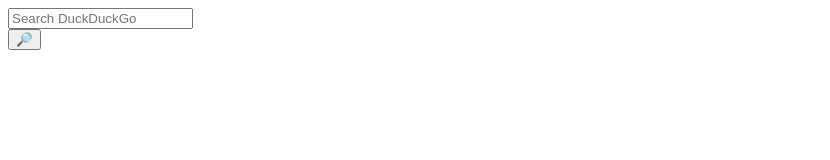
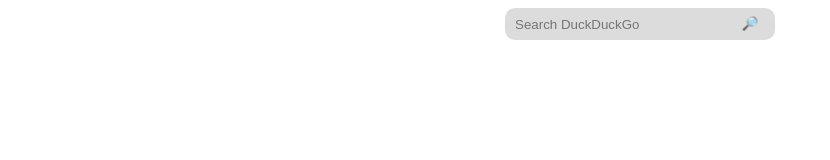
Before and after one commit to source-browser/source-main, a plain HTML site: page Themes/default-theme.html in a window 1280 px wide. Shown: the whole page, without its empty margins (0-830 px from the left). Drawn offline with Linux system fonts and the light colour scheme.

Commit message:
added styling :3

```diff
--- a/Themes/default-theme.html
+++ b/Themes/default-theme.html
@@ -2,16 +2,58 @@
 <html lang="en">
     <head>
     </head>
+    <style>
+        .searchbar-outer{
+            max-width: fit-content;
+            margin-left: auto;
+            margin-right: auto;
+        }
+        form{
+            margin: 0 auto 1.5rem auto;
+            display: flex;
+            align-items: center;
+            flex-wrap: wrap;
 
+
+        .sb{
+
+            border-radius: 10px;
+
+        }
+        input{
+            width:200px;
+            height:30px;
+            padding-left: 10px;
+            padding-right: 10px;
+            border: none;
+            border: none;background: rgb(220,220,220);
+            border-top-left-radius: 10px;
+            border-bottom-left-radius: 10px;
+
+        }
+        button{
+            width:50px;
+            height:32px;
+            border: none;background: rgb(220,220,220);
+            border: none;
+            padding: 0px;
+            line-height: 0px;
+            border-bottom-right-radius: 10px;
+            border-top-right-radius: 10px;
+        }
+    </style>
     <body>
+        <div class="searchbar-outer">
         <form action="https://www.duckduckgo.com/">
-            <div class="searchBar">
+            <div class="sb">
 
-            <input type="text" name="q" placeholder="Search DuckDuckGo">
+            <input type="text" name="q" placeholder="Search DuckDuckGo" autocomplete="off">
             </div>
             <button type="submit" class="searchBtn">
             	&#x1F50E;&#xFE0E;
             </button>
+        </div>
+    </div>
 
     </body>
 </html>
```
